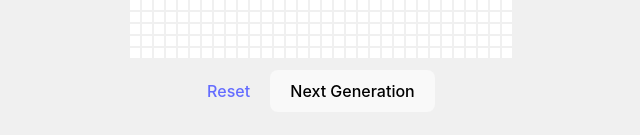
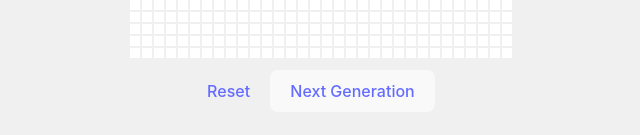
Before and after one commit to ben-x9/cell-simulator, a React (Vite) app: page / in a window 1280 px wide. Shown: the part 507-642 px from the top of the page, without its empty margins (319-959 px from the left). Built offline with nearby package versions, Linux system fonts and the light colour scheme.

Commit message:
Remove css color-scheme

```diff
--- a/src/index.css
+++ b/src/index.css
@@ -4,9 +4,8 @@
   line-height: 24px;
   font-weight: 400;
 
-  color-scheme: light dark;
   color: rgba(255, 255, 255, 0.87);
-  background-color: #242424;
+  background-color: #f9f9f9;
 
   font-synthesis: none;
   text-rendering: optimizeLegibility;
@@ -36,10 +35,11 @@
   font-size: 1em;
   font-weight: 500;
   font-family: inherit;
-  background-color: #1a1a1a;
+  background-color: #f9f9f9;
   cursor: pointer;
   transition: border-color 0.25s;
   --color: #646cff;
+  color: var(--color);
 }
 button:hover {
   border-color: var(--color);
@@ -59,16 +59,3 @@
   text-decoration: underline;
   text-underline-offset: 3px;
 }
-
-@media (prefers-color-scheme: light) {
-  :root {
-    color: #213547;
-    background-color: #ffffff;
-  }
-  a:hover {
-    color: #747bff;
-  }
-  button {
-    background-color: #f9f9f9;
-  }
-}
```
